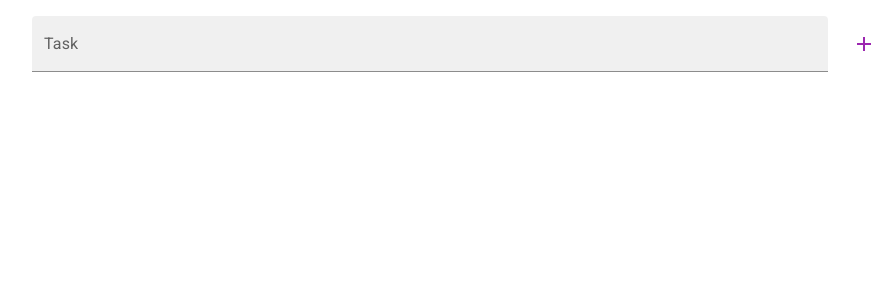
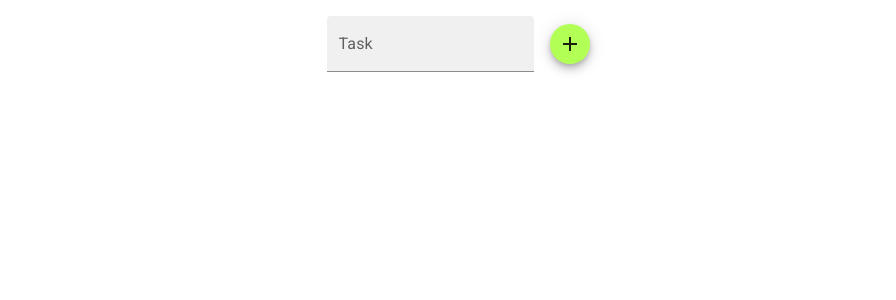
Before and after one commit to NishantMoolya/TaskManager, a React (Create React App) app: page / in a window 1280 px wide. Shown: the top 300 px of the page, without its empty margins (182-1078 px from the left). Built offline with nearby package versions, Linux system fonts and the light colour scheme.

Commit message:
made some edit logic chamges and added FAB

```diff
--- a/src/App.jsx
+++ b/src/components/App.jsx
@@ -25,9 +25,11 @@ const App = () => {
   setTrigger(false);
 }
 const editTaskOriginal = () => {
+  if(taskInput){
   taskList.splice(index,1,taskInput);
   setTaskInput("");
   setTrigger(true);
+  }
 }
   return (
     <Box>
--- a/src/Input.jsx
+++ b/src/components/Input.jsx
@@ -1,17 +1,18 @@
 import { Add, Edit } from '@mui/icons-material'
-import { IconButton, Stack, TextField } from '@mui/material'
+import { Fab, IconButton, Stack, TextField } from '@mui/material'
 import React from 'react'
 
 const Input = ({ taskInput,setTaskInput,addTask,editTaskOriginal,trigger }) => {
   return (
     <Stack direction={"row"} justifyContent={"center"} alignItems={"center"} spacing={2} marginBlock={2}>
-        <TextField variant='filled' label="Task" value={taskInput} onChange={(e) => setTaskInput(e.target.value)} fullWidth={{xs:"true",sm:"false",lg:"false"}} />
-        {trigger?<IconButton color='secondary' onClick={addTask}>
-            <Add />
-        </IconButton>:
+        <TextField variant='filled' label="Task" value={taskInput} onChange={(e) => setTaskInput(e.target.value)} />
+        {trigger?<Fab color='primary' onClick={addTask} size='small'>
+          <Add />
+        </Fab>:
         <IconButton color='secondary' onClick={editTaskOriginal}>
             <Edit />
         </IconButton>}
+
     </Stack>
   )
 }
--- a/src/index.js
+++ b/src/index.js
@@ -1,7 +1,7 @@
 import React from 'react';
 import ReactDOM from 'react-dom/client';
 import './index.css';
-import App from './App';
+import App from './components/App';
 import { ThemeProvider } from '@emotion/react';
 import theme from './theme';
 
```
Also changed, not shown: src/components/TaskList.jsx (renamed from src/TaskList.jsx).
